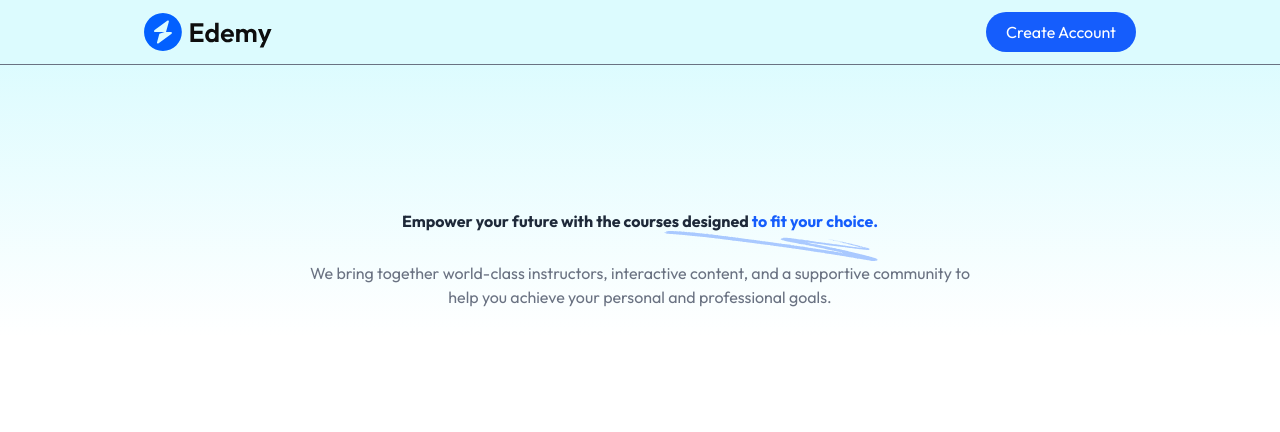
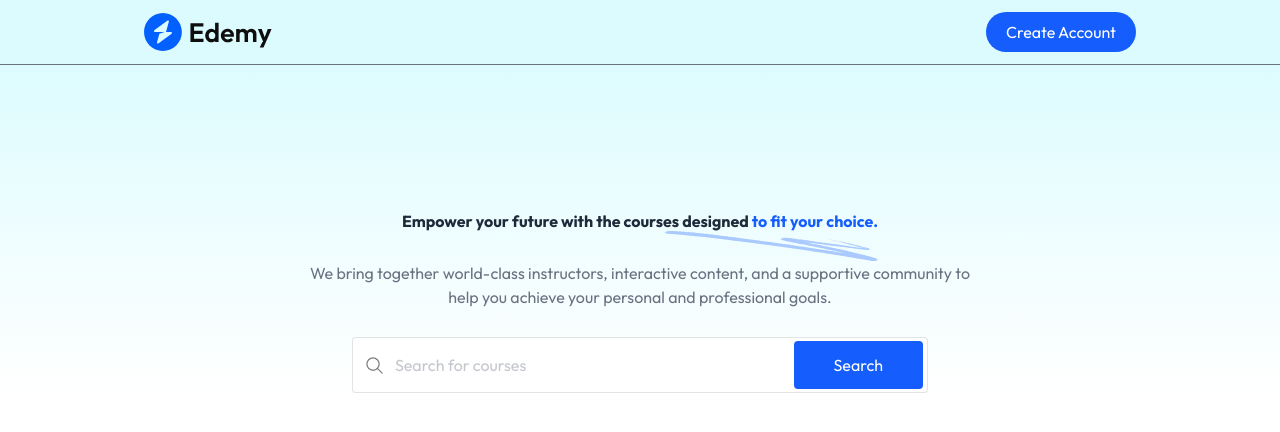
Before and after one commit to bharat-bhangale/Learning-Management-App, a React (Vite) app in the folder client/: page / in a window 1280 px wide. Shown: the top 432 px of the page. Built offline with nearby package versions, Linux system fonts and the light colour scheme; no server answers.

Commit message:
add SearchBar component to Hero; implement search functionality with styling

```diff
--- a/client/src/components/student/Hero.jsx
+++ b/client/src/components/student/Hero.jsx
@@ -1,5 +1,6 @@
 import React from "react";
 import { assets } from "../../assets/assets";
+import SearchBar from "./SearchBar";
 
 const Hero = () => {
   return (
@@ -24,6 +25,8 @@
         We bring together world-class instructors to help you achieve your
         professional goals.
       </p>
+
+      <SearchBar />
     </div>
   );
 };
--- a/client/src/components/student/SearchBar.jsx
+++ b/client/src/components/student/SearchBar.jsx
@@ -1,9 +1,27 @@
-import React from 'react'
+import React from "react";
+import { assets } from "../../assets/assets";
 
 const SearchBar = () => {
   return (
-    <div>SearchBar</div>
-  )
-}
+    <form className="max-w-xl w-full md:h-14 h-12 flex items-center bg-white border border-gray-500/20 rounded">
+      <img
+        src={assets.search_icon}
+        alt="search icon"
+        className="md:w-auto w-10 px-3"
+      />
+      <input
+        type="text"
+        placeholder="Search for courses"
+        className="w-full h-full outline-none text-gray-500/80"
+      />
+      <button
+        type="submit"
+        className="bg-blue-600 rounded text-white md:px-10 px-7 md:py-3 py-2 mx-1"
+      >
+        Search
+      </button>
+    </form>
+  );
+};
 
-export default SearchBar
+export default SearchBar;
```
